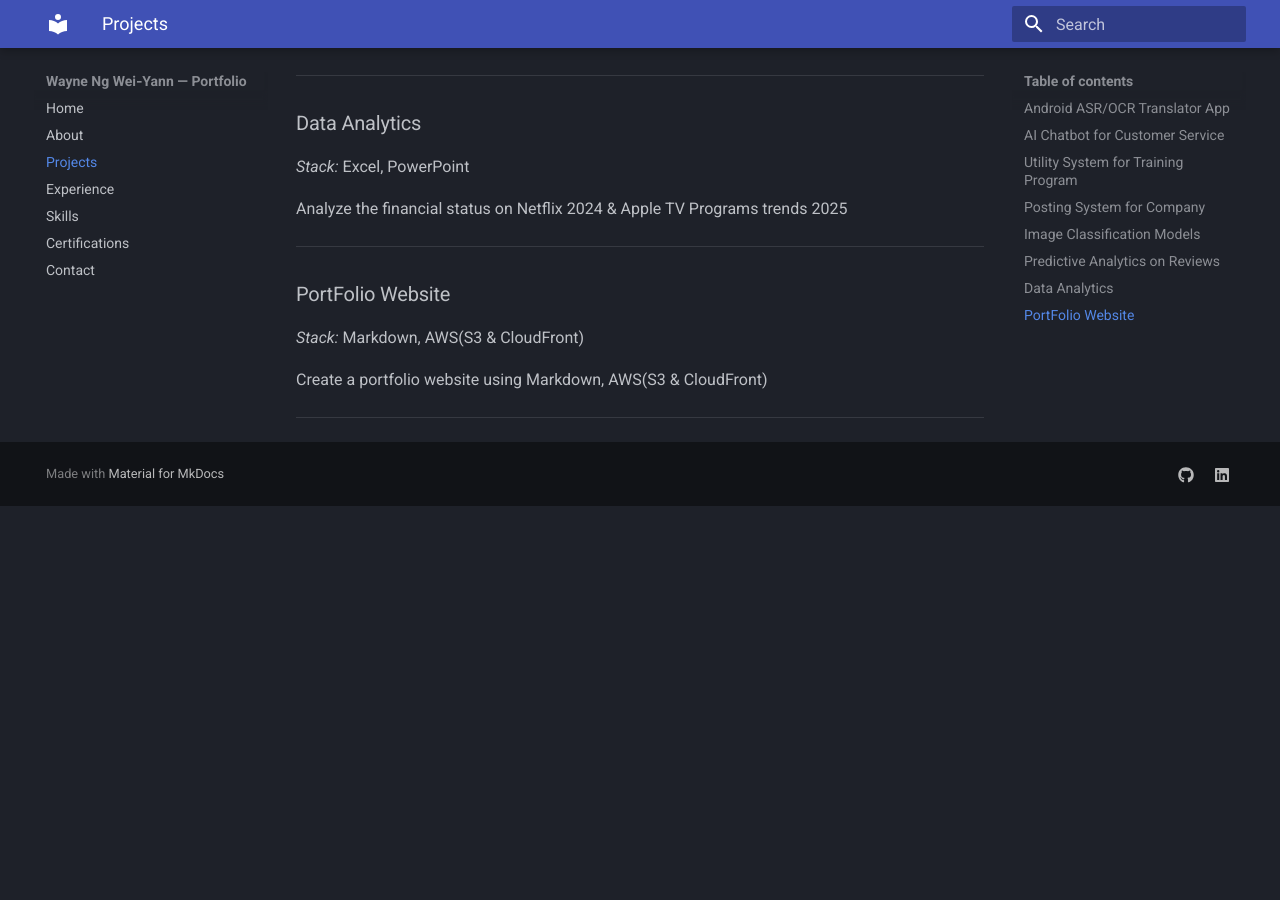
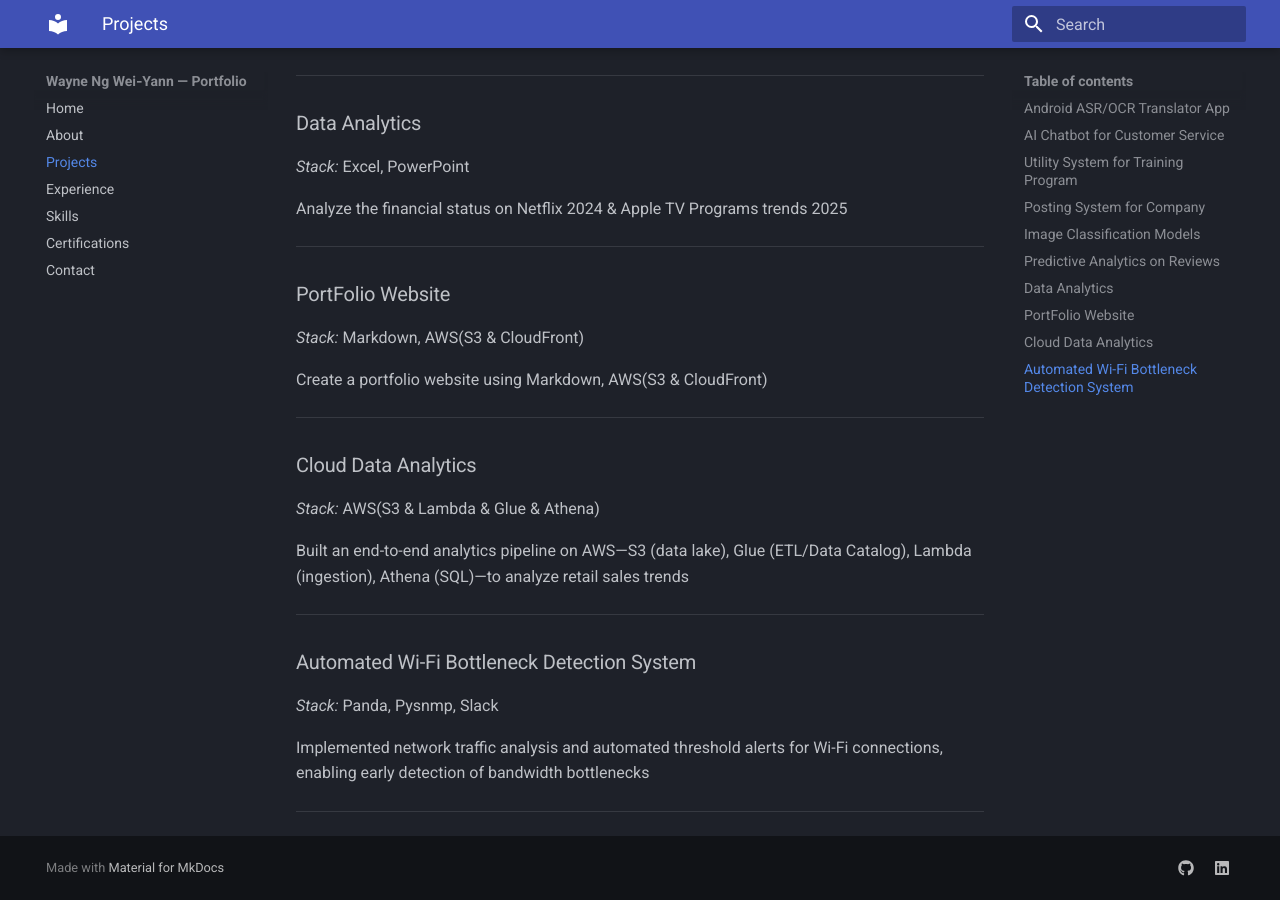
Before and after one commit to wayneng1998/wayne-portfolio, an MkDocs documentation site: the page built from docs/projects.md, in a window 1280 px wide and 900 px high, scrolled down 1207 px. Built offline with MkDocs 1.6.1 and Material for MkDocs 9.7.7, drawn with Linux system fonts in a browser that asks for light colours; before the commit the page ends 1713 px from its top, so only the background shows below that.

```diff
--- a/docs/projects.md
+++ b/docs/projects.md
@@ -66,3 +66,19 @@ Analyze the financial status on Netflix 2024 & Apple TV Programs trends 2025
 Create a portfolio website using Markdown, AWS(S3 & CloudFront)
 
 ---
+
+### Cloud Data Analytics
+
+*Stack:* AWS(S3 & Lambda & Glue & Athena)
+
+Built an end-to-end analytics pipeline on AWS—S3 (data lake), Glue (ETL/Data Catalog), Lambda (ingestion), Athena (SQL)—to analyze retail sales trends
+
+---
+
+### Automated Wi-Fi Bottleneck Detection System
+
+*Stack:* Panda, Pysnmp, Slack
+
+Implemented network traffic analysis and automated threshold alerts for Wi-Fi connections, enabling early detection of bandwidth bottlenecks
+
+---
```
Also changed, not shown: docs/contact.md (+2 -2 lines), docs/index.md (+0 -3 lines), docs/skills.md (+3 -3 lines).
